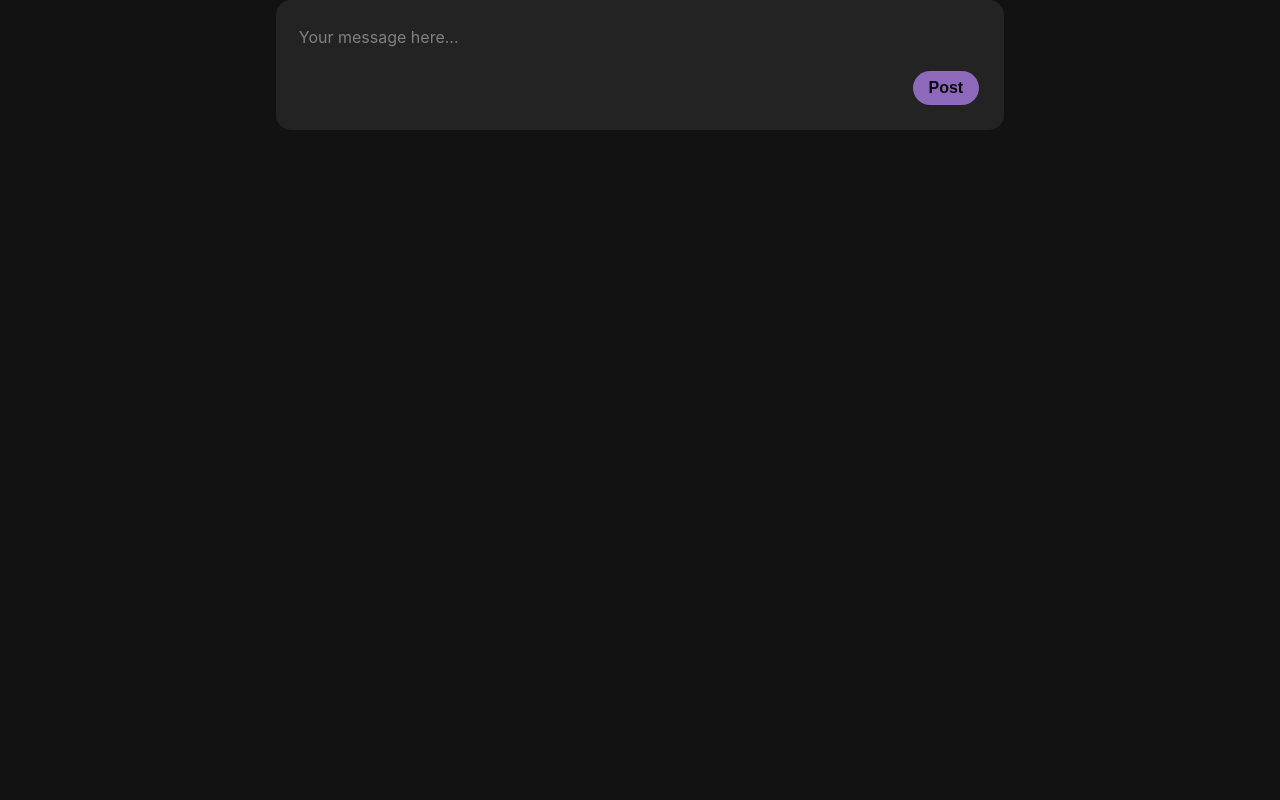
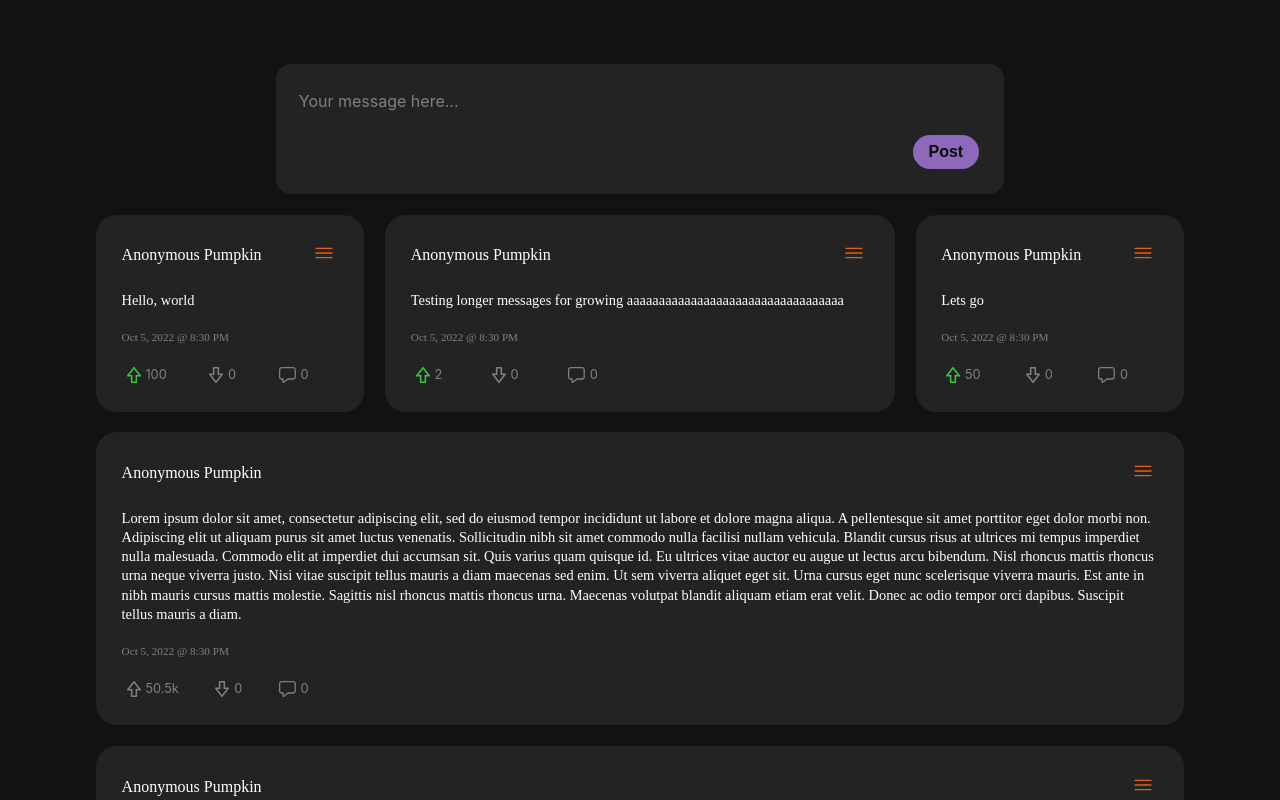
Before and after one commit to bschack/CSE216-test-repo, a React (Create React App) app: page / in a window 1280 px wide. Shown: the top 800 px of the page. Built offline with nearby package versions, Linux system fonts and the light colour scheme.

Commit message:
upgrade: added post listing to homepage

```diff
--- a/src/pages/homepage/homepage.tsx
+++ b/src/pages/homepage/homepage.tsx
@@ -1,12 +1,29 @@
+import { PostCard } from "../../libs/components/postCard/postCard";
 import { PostForm } from "../../libs/components/postForm/postForm";
+import { testPost } from "../../libs/constants/constants";
 import { Section } from "../../libs/content/section/section";
 
 const Homepage = () => {
-    return (
-        <Section>
-            <PostForm />
-        </Section>
-    );
+  const posts = testPost;
+
+  const cardedPosts = posts.map((post) => (
+    <PostCard
+      key={post.id}
+      id={post.id}
+      message={post.message}
+      likes={post.likes}
+      date={post.date}
+    />
+  ));
+
+  return (
+    <Section space>
+      <Section>
+        <PostForm />
+      </Section>
+      <Section posts>{cardedPosts}</Section>
+    </Section>
+  );
 };
 
 export default Homepage;
```
